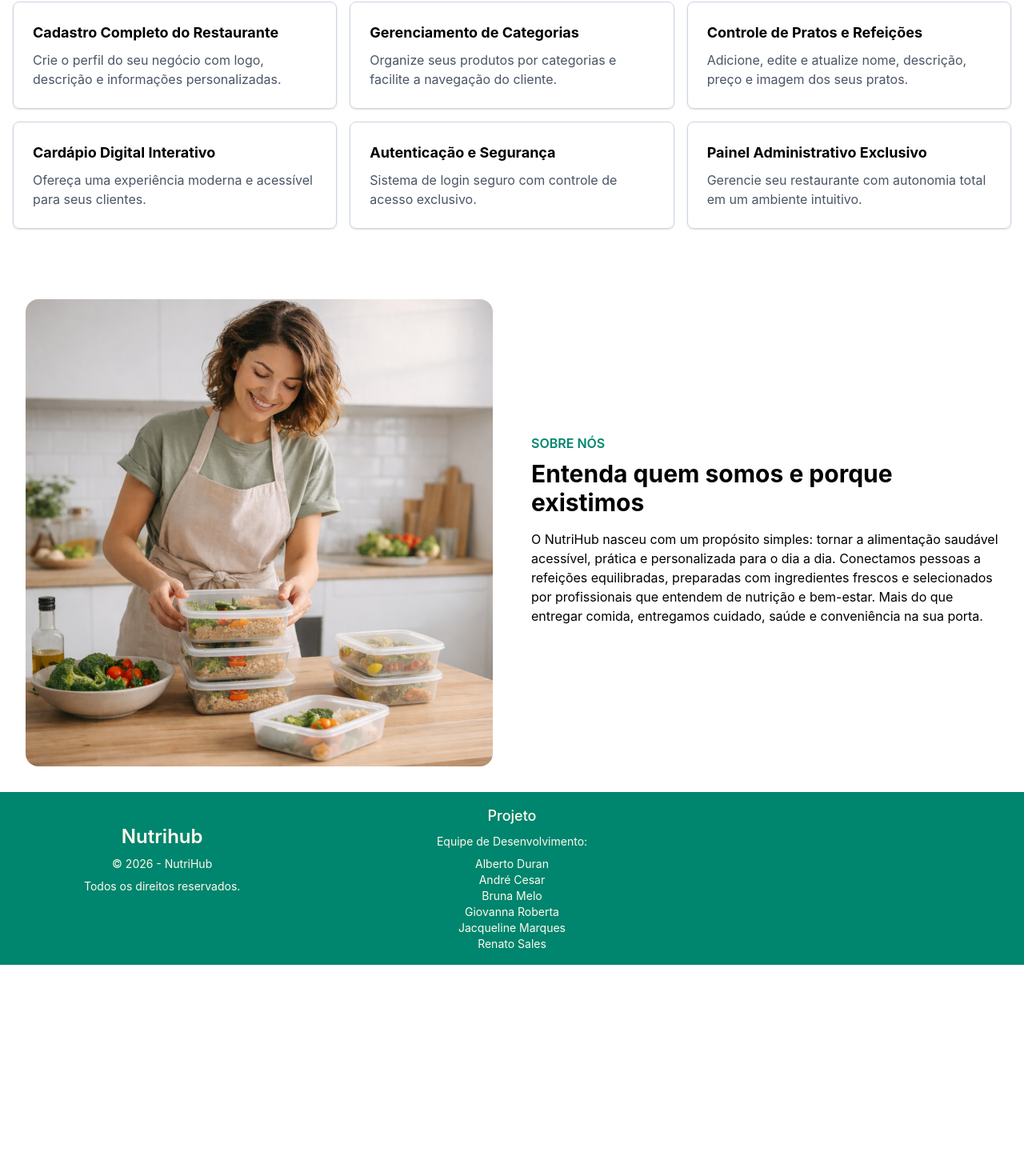
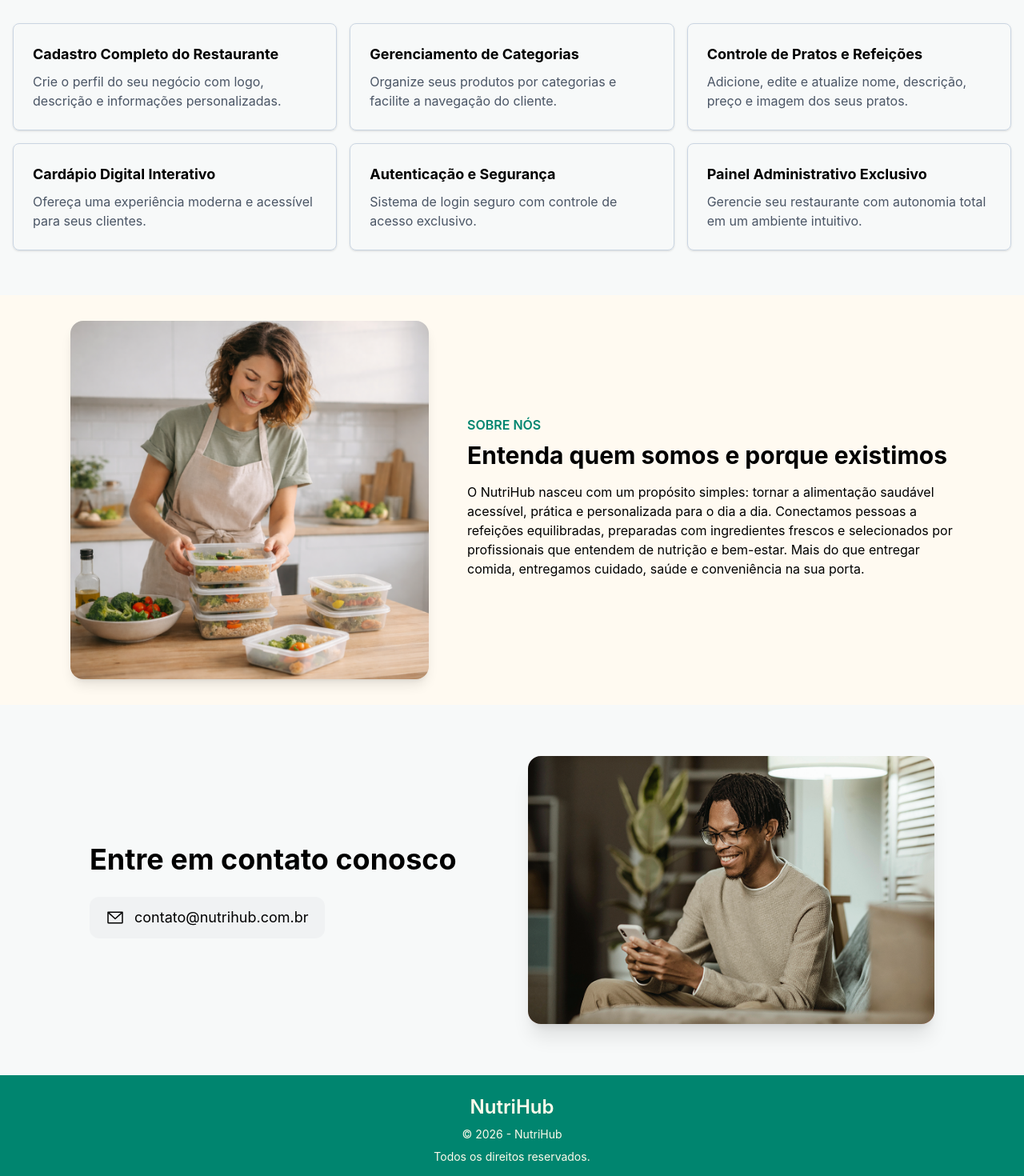
Before and after one commit to Grupo-04-Turma-JavaScript-12/Nutrihub-front, a React (Vite) app: page / in a window 1280 px wide. Shown: the part 717-2187 px from the top of the page at 80% size. Before the commit the page ends 1923 px from the top, so only its background shows below. Built offline with nearby package versions, Linux system fonts and the light colour scheme.

Commit message:
Atualização de estilização da landingPage

```diff
--- a/src/App.tsx
+++ b/src/App.tsx
@@ -1,6 +1,7 @@
 import "./App.css";
 import Footer from "./components/footer/Footer";
 import Navbar from "./components/navbar/Navbar";
+import Contato from "./pages/contato/Contato";
 import Home from "./pages/Home/Home";
 import Servicos from "./pages/servicos/Servicos";
 import Sobrenos from "./pages/sobrenos/Sobrenos";
@@ -14,6 +15,7 @@ function App() {
           <Home />
           <Servicos />
           <Sobrenos />
+          <Contato />
         </main>
         {/* <h1 className="text-8xl text-amber-900">DEIXAR COMO ESTAVA</h1> */}
         <Footer />
--- a/src/components/footer/Footer.tsx
+++ b/src/components/footer/Footer.tsx
@@ -1,31 +1,13 @@
-
 function Footer() {
   return (
     <footer className="bg-[#00856F] text-amber-50">
-            <div className="container mx-auto flex flex-col gap-8 md:grid md:grid-cols-3 md:px-0 p-4">
-                <div className="flex flex-col gap-12 justify-center">
-                    <div className="flex flex-col items-center gap-2">
-                        <h2 className="text-2xl font-semibold">Nutrihub</h2>
+
+      <div className="w-full max-w-7xl mx-auto flex flex-col items-center justify-center text-center gap-2 py-6 px-6">
+
+        <h2 className="text-2xl font-semibold">NutriHub</h2>
         <p className="text-sm">© 2026 - NutriHub</p>
         <p className="text-sm">Todos os direitos reservados.</p>
-                    </div>
-                    <div className="hidden md:flex md:justify-center">
 
-                    </div>
-                </div>
-
-                <div className="flex flex-col gap-2 text-center">
-                    <h3 className="text-lg font-medium">Projeto</h3>
-                    <p className="text-sm">Equipe de Desenvolvimento: </p>
-                    <ul className="text-sm">
-                        <li>Alberto Duran</li>
-                        <li>André Cesar</li>
-                        <li>Bruna Melo</li>
-                        <li>Giovanna Roberta</li>
-                        <li>Jacqueline Marques</li>
-                        <li>Renato Sales</li>
-                    </ul>
-                </div>
       </div>
 
     </footer>
--- a/src/components/navbar/Navbar.tsx
+++ b/src/components/navbar/Navbar.tsx
@@ -7,7 +7,7 @@ function Navbar() {
 
   return (
     <header className="bg-[#00856F] w-full fixed top-0 left-0 z-50">
-      <nav className="max-w-7xl mx-auto flex items-center justify-between px-4 py-4">
+      <nav className="max-w-7xl mx-auto flex items-center justify-between px-4 py-4 sm:px-20">
         <div>
           <h1 className="text-white font-semibold text-2xl">Nutrihub</h1>
         </div>
@@ -19,14 +19,14 @@ function Navbar() {
           <li className="hover:underline hover:cursor-pointer">Categorias</li>
 
         </ul>
-        {/* Botão Desktop */}
+
         <div className="hidden md:block">
           <button className="px-6 py-2 rounded-xl border text-white font-semibold hover:bg-white hover:text-[#00856F] transition-all duration-300">
             ENTRAR
           </button>
         </div>
 
-        {/* Ícone Mobile */}
+        {/* Icone mobile */}
         <button
           className="md:hidden text-white"
           onClick={() => setMenuAberto(!menuAberto)}
--- a/src/pages/Home/Home.tsx
+++ b/src/pages/Home/Home.tsx
@@ -3,7 +3,7 @@ import logo from "../../assets/mulherlegumes.png"
 function Home() {
   return (
     <section className="bg-[#DCE9E2] w-full pt-24 overflow-x-hidden">
-      <div className="max-w-7xl mx-auto px-6 py-16 grid grid-cols-1 md:grid-cols-2 items-center gap-10 text-black">
+      <div className="max-w-7xl mx-auto px-6 pt-8 grid grid-cols-1 sm:px-30 sm:pt-0 md:grid-cols-2 items-center gap-10 text-black">
 
         <div className="flex flex-col gap-6 text-center md:text-left">
           <p>Bem Vindo à Nutrihub</p>
@@ -21,7 +21,7 @@ function Home() {
           <img
             src={logo}
             alt="Logo da Nutrihub"
-            className="w-full max-w-md md:max-w-lg"
+            className="max-w-md md:max-w-3xl"
           />
         </div>
 
--- /dev/null
+++ b/src/pages/contato/Contato.tsx
@@ -0,0 +1,41 @@
+import { EnvelopeSimpleIcon } from "@phosphor-icons/react";
+import fotoContato from "../../assets/imgcontato.png";
+
+function Contato() {
+  return (
+    <div className="w-full bg-[#F7F9F9]">
+
+      <section className="w-full px-6 py-16 sm:px-28">
+
+        <div className="w-full max-w-7xl mx-auto flex flex-col md:flex-row items-center justify-between gap-10">
+
+          {/* Imagem */}
+          <div className="w-5/6 sm:w-3/4 md:w-1/2 md:max-w-xl order-1 md:order-2">
+            <img
+              src={fotoContato}
+              alt="Pessoa enviando mensagem pelo celular"
+              className="rounded-2xl w-full shadow-xl"
+            />
+          </div>
+
+          {/* Texto */}
+          <div className="w-full md:w-1/2 flex flex-col items-center md:items-start text-center md:text-left order-2 md:order-1">
+
+            <h2 className="text-3xl md:text-4xl font-bold mb-6 leading-tight">
+              Entre em contato conosco
+            </h2>
+
+            <p className="flex items-center gap-3 bg-gray-300/20 px-5 py-3 rounded-xl text-lg">
+              <EnvelopeSimpleIcon size={24} />
+              contato@nutrihub.com.br
+            </p>
+
+          </div>
+
+        </div>
+      </section>
+    </div>
+  );
+}
+
+export default Contato;
--- a/src/pages/servicos/Servicos.tsx
+++ b/src/pages/servicos/Servicos.tsx
@@ -3,7 +3,7 @@ import ListarServicos from "../../components/card/ListaServicos"
 function Servicos() {
     return (
         <>
-            <section className="py-10">
+            <section className="py-10 bg-[#F7F9F9]">
                 <div>
                     <h4 className="text-center font-semibold pb-4 text-[#00856F]">SERVIÇOS</h4>
                     <h2 className="text-3xl text-center font-bold pb-4 ">Como o Nutrihub impulsiona
--- a/src/pages/sobrenos/Sobrenos.tsx
+++ b/src/pages/sobrenos/Sobrenos.tsx
@@ -2,16 +2,15 @@ import fotomarmita from "../../assets/marmita.png"
 
 function Sobrenos() {
     return (
+        <div className="bg-[#FFFAF1]">
             <section className="container mx-auto flex flex-col md:flex-row items-center p-8 justify-center gap-12">
-
-            <div className="w-full md:w-1/2">
+                <div className="w-full md:max-w-md">
                     <img
                         src={fotomarmita}
                         alt="Alguém preparando refeições"
-                    className="rounded-2xl w-full"
+                        className="rounded-2xl w-full shadow-lg"
                     />
                 </div>
-
                 <div className="w-full md:w-1/2">
                     <h4 className="font-semibold text-[#00856F]">SOBRE NÓS</h4>
                     <h2 className="text-3xl font-bold py-2">
@@ -23,8 +22,8 @@ function Sobrenos() {
                         Mais do que entregar comida, entregamos cuidado, saúde e conveniência na sua porta.
                     </p>
                 </div>
-
             </section>
+        </div>
     )
 }
 
```
Also changed, not shown: src/assets/imgcontato.png (added). Lines whose indentation alone changed are shown as unchanged.
